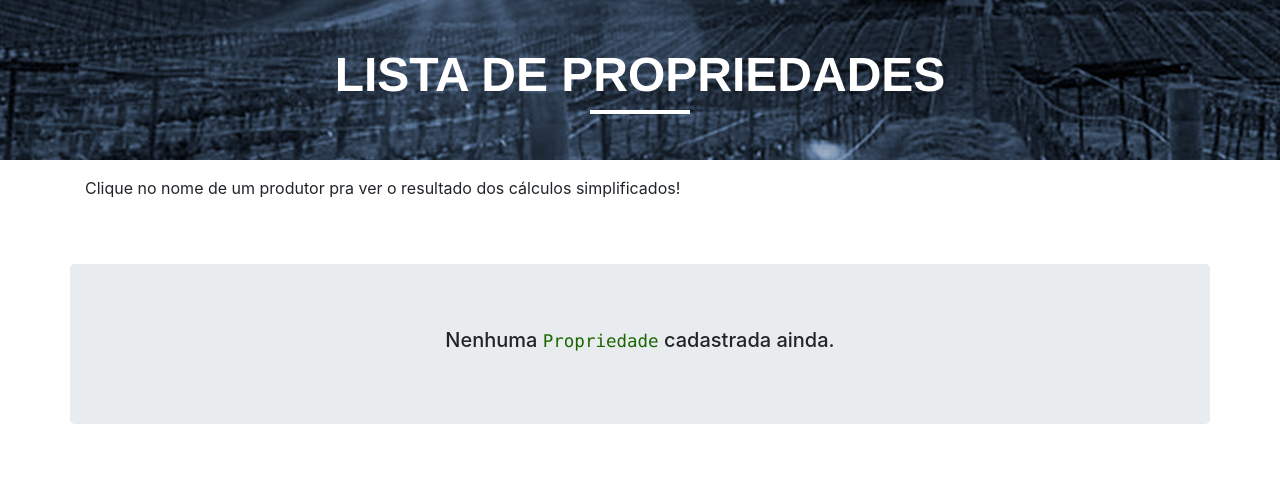
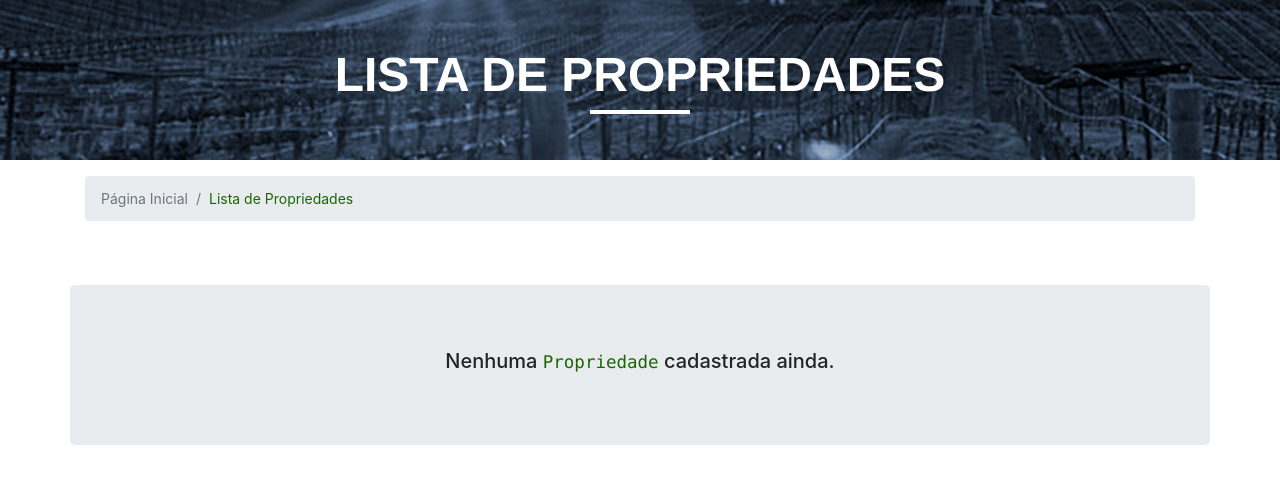
Before and after one commit to diaslucas1/tcc2, a Django app: page /propriedades/ in a window 1280 px wide. Shown: the part 101-585 px from the top of the page. Run offline with Django 3.2, Linux system fonts and the light colour scheme; data that the repository does not hold is empty; some libraries are stand-ins or nearby versions; some web fonts are replaced.

Commit message:
Adding breadcrumb on pages

```diff
--- a/website/static/css/style.css
+++ b/website/static/css/style.css
@@ -164,8 +164,16 @@ html, body {
   color: white;
 }
 
-code {
+.link-breadcrumb {
+  color: #6c757d!important;
+}
+
+code, .breadcrumb-active {
   color: #1A6602;
+}
+
+.breadcrumb-item {
+  font-size: 14px;
 }
 
 hr {
--- a/website/templates/lista.html
+++ b/website/templates/lista.html
@@ -11,9 +11,16 @@
 
 <div class="container mt-3 mb-5">
   <div class="row">
-    <p class="card-text col-12">
-      Clique no nome de um produtor pra ver o resultado dos cálculos simplificados!
-    </p>
+
+    <div class="col-12">
+      <nav aria-label="breadcrumb">
+        <ol class="breadcrumb">
+          <li class="breadcrumb-item"><a class="link-breadcrumb" href="{% url 'website:index' %}">Página Inicial</a></li>
+          <li class="breadcrumb-item breadcrumb-active" aria-current="page">Lista de Propriedades</li>
+        </ol>
+      </nav>
+    </div>
+
     {% if propriedades|length > 0 %}
     <div class="input-group border rounded-pill p-1 mb-4">
       <input type="text" placeholder="Digite o nome do produtor..." aria-describedby="button-addon" class="form-control border-0 buscar-propriedade">
@@ -23,6 +30,10 @@
     </div>
 
     <div class="col-12">
+      <a href="{% url 'website:cadastra_propriedade' %}" class="btn btn-outline-success">+ Novo Cálculo</a>
+    </div>
+
+    <div class="col-12 mt-3">
         <table class="table table-bordered">
           <thead>
             <tr class="text-center">
@@ -34,7 +45,7 @@
           <tbody>
           {% for propriedade in propriedades %}
             <tr class="propriedade text-center">
-              <td><a href="{% url 'website:detalhe_propriedade' pk=propriedade.id %}">{{ propriedade.nome_produtor }}</a></td>
+              <td><a href="{% url 'website:detalhe_propriedade' pk=propriedade.id %}" class="nome-list">{{ propriedade.nome_produtor }}</a></td>
               <td>{{ propriedade.data }}</td>
               <td class="text-center">
                 <a href="{% url 'website:atualiza_propriedade' pk=propriedade.id %}" class="btn btn-outline-success btn-sm pl-1 pl-md-2 mt-1">
```
Also changed, not shown: website/templates/atualiza.html (+11 -2 lines), website/templates/cadastro.html (+12 -0 lines).
